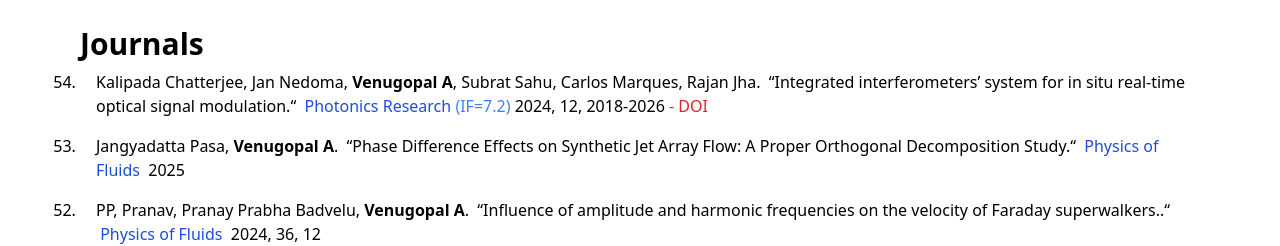
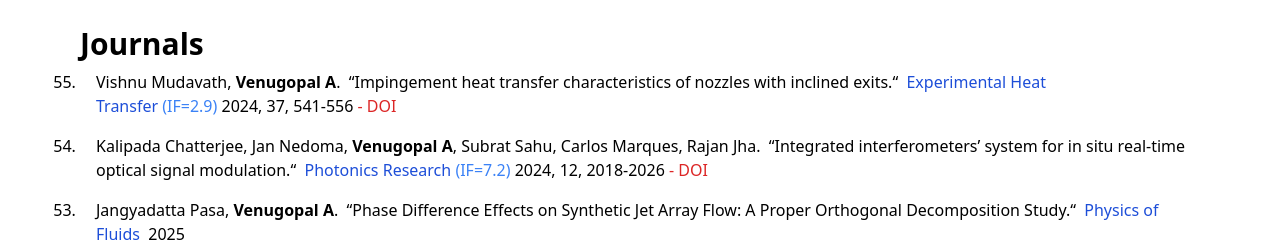
Before and after one commit to fdlabiitbbs/afg-2, a Next.js app: page /journals in a window 1280 px wide. Shown: the part 289-535 px from the top of the page. Built offline with nearby package versions, Linux system fonts and the light colour scheme.

Commit message:
ID55_Journal

```diff
--- a/constants/index.js
+++ b/constants/index.js
@@ -1059,6 +1059,16 @@ export const Journals = [
     DOI: "https://doi.org/10.1364/PRJ.527410",
     impactFactor:7.2,
   },
+  {
+    ID: 55,
+    Authors: ["Vishnu Mudavath", <b>Venugopal A</b>],
+    Title:
+      "Impingement heat transfer characteristics of nozzles with inclined exits",
+    Journal: "Experimental Heat Transfer",
+    Volume_Issue_Year_Pages: ["2024","37","541-556"],
+    DOI: "https://doi.org/10.1080/08916152.2023.2166162",
+    impactFactor:2.9,
+  },
 ];
 
 export const sponsoredProjects = [
```
